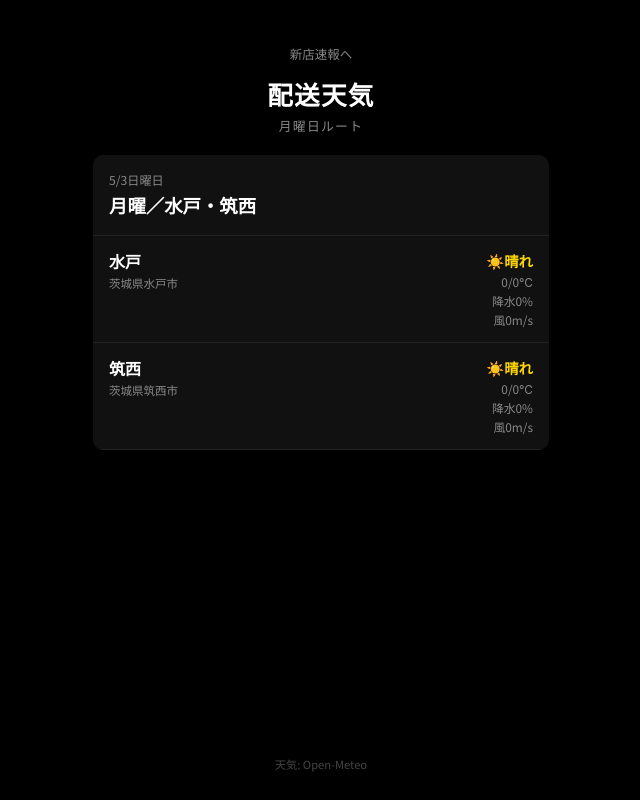
After one commit to katsuhiro46/ramen-shinten-app, a Flask app: page /weather in a window 1280 px wide. The commit adds this page. Shown: the whole page, without its empty margins (319-959 px from the left). Run offline with Flask 3, Linux system fonts and the light colour scheme; data that the repository does not hold is empty.

Commit message:
Add route weather detail page

```diff
--- a/app.py
+++ b/app.py
@@ -1,5 +1,5 @@
 from flask import Flask, render_template, jsonify, request, send_from_directory
-from modules import news_scraper, push_notifications
+from modules import news_scraper, push_notifications, route_weather
 
 app = Flask(__name__)
 
@@ -7,6 +7,11 @@ app = Flask(__name__)
 @app.route('/')
 def index():
     return render_template('index.html')
+
+
+@app.route('/weather')
+def weather_page():
+    return render_template('weather.html')
 
 
 @app.route('/manifest.json')
@@ -39,6 +44,24 @@ def get_news():
             "message": "データ取得に失敗しました",
             "error": str(e),
             "shops": [],
+        }), 500
+
+
+@app.route('/api/weather')
+def get_weather():
+    try:
+        base_date = route_weather.parse_base_date(request.args.get('date'))
+        weather = route_weather.get_tomorrow_route_weather(base_date)
+        return jsonify({
+            "status": "success",
+            "weather": weather,
+        })
+    except Exception as e:
+        print(f"Weather Error: {e}")
+        return jsonify({
+            "status": "error",
+            "message": "天気取得に失敗しました",
+            "error": str(e),
         }), 500
 
 
--- a/static/css/style.css
+++ b/static/css/style.css
@@ -55,6 +55,14 @@ header h1 {
     font-size: 1.6rem;
     font-weight: 900;
     letter-spacing: 0.05em;
+}
+
+.back-link {
+    display: inline-block;
+    margin-bottom: 12px;
+    color: var(--text-sub);
+    font-size: 0.78rem;
+    text-decoration: none;
 }
 
 .subtitle {
@@ -298,3 +306,74 @@ footer a {
 footer a:hover {
     color: var(--link);
 }
+
+/* ========== Weather ========== */
+.weather-card {
+    background: var(--surface);
+    border-radius: var(--radius);
+    overflow: hidden;
+}
+
+.weather-head {
+    padding: 16px;
+    border-bottom: 1px solid var(--border);
+}
+
+.weather-date {
+    color: var(--text-sub);
+    font-size: 0.76rem;
+    margin-bottom: 4px;
+}
+
+.weather-title {
+    font-size: 1.15rem;
+    line-height: 1.4;
+}
+
+.weather-list {
+    display: flex;
+    flex-direction: column;
+}
+
+.weather-row {
+    display: flex;
+    justify-content: space-between;
+    gap: 12px;
+    padding: 14px 16px;
+    border-bottom: 1px solid var(--border);
+}
+
+.weather-row h3 {
+    font-size: 1rem;
+    line-height: 1.4;
+}
+
+.weather-row p {
+    margin-top: 3px;
+    color: var(--text-sub);
+    font-size: 0.72rem;
+}
+
+.weather-values {
+    flex-shrink: 0;
+    min-width: 116px;
+    display: flex;
+    flex-direction: column;
+    align-items: flex-end;
+    gap: 2px;
+    color: var(--text-sub);
+    font-size: 0.74rem;
+}
+
+.weather-values strong {
+    color: var(--link);
+    font-size: 0.9rem;
+}
+
+.weather-attention {
+    padding: 14px 16px;
+    color: #ffcc66;
+    background: #17130a;
+    font-size: 0.86rem;
+    line-height: 1.5;
+}
--- /dev/null
+++ b/static/js/weather.js
@@ -0,0 +1,72 @@
+document.addEventListener('DOMContentLoaded', () => {
+    const loading = document.getElementById('weather-loading');
+    const card = document.getElementById('weather-card');
+    const subtitle = document.getElementById('weather-subtitle');
+    const date = document.getElementById('weather-date');
+    const title = document.getElementById('weather-title');
+    const list = document.getElementById('weather-list');
+    const attention = document.getElementById('weather-attention');
+
+    fetchWeather();
+
+    async function fetchWeather() {
+        try {
+            const response = await fetch('/api/weather');
+            const data = await response.json();
+
+            if (!response.ok || data.status === 'error') {
+                throw new Error(data.message || 'Weather API request failed');
+            }
+
+            renderWeather(data.weather);
+        } catch (err) {
+            console.error('Weather fetch error:', err);
+            loading.innerHTML = '<p class="error-msg">天気取得に失敗しました</p>';
+        }
+    }
+
+    function renderWeather(weather) {
+        const route = weather.route.join('・');
+        subtitle.textContent = `${weather.weekday_name}ルート`;
+        date.textContent = formatDate(weather.target_date);
+        title.textContent = `${weather.weekday_label}／${route}`;
+
+        list.innerHTML = '';
+        weather.forecasts.forEach(item => {
+            const row = document.createElement('article');
+            row.className = 'weather-row';
+            row.innerHTML = `
+                <div>
+                    <h3>${item.name}</h3>
+                    <p>${item.full_name}</p>
+                </div>
+                <div class="weather-values">
+                    <strong>${item.weather_icon}${item.weather_label}</strong>
+                    <span>${item.max_temp}/${item.min_temp}℃</span>
+                    <span>降水${item.precipitation}%</span>
+                    <span>風${Math.round(item.wind)}m/s</span>
+                </div>
+            `;
+            list.appendChild(row);
+        });
+
+        if (weather.attention) {
+            attention.textContent = weather.attention;
+            attention.classList.remove('hidden');
+        } else {
+            attention.classList.add('hidden');
+        }
+
+        loading.classList.add('hidden');
+        card.classList.remove('hidden');
+    }
+
+    function formatDate(value) {
+        const parsed = new Date(`${value}T00:00:00+09:00`);
+        return parsed.toLocaleDateString('ja-JP', {
+            month: 'numeric',
+            day: 'numeric',
+            weekday: 'long',
+        });
+    }
+});
--- /dev/null
+++ b/templates/weather.html
@@ -0,0 +1,50 @@
+<!DOCTYPE html>
+<html lang="ja">
+
+<head>
+    <meta charset="UTF-8">
+    <meta name="viewport" content="width=device-width, initial-scale=1.0, maximum-scale=1.0, user-scalable=no">
+    <meta name="apple-mobile-web-app-capable" content="yes">
+    <meta name="apple-mobile-web-app-title" content="配送天気">
+    <meta name="apple-mobile-web-app-status-bar-style" content="black">
+    <meta name="mobile-web-app-capable" content="yes">
+    <meta name="theme-color" content="#000000">
+    <title>明日の配送天気</title>
+    <link rel="manifest" href="/manifest.json">
+    <link href="https://fonts.googleapis.com/css2?family=Noto+Sans+JP:wght@400;700;900&display=swap" rel="stylesheet">
+    <link rel="stylesheet" href="/static/css/style.css">
+</head>
+
+<body>
+    <div class="container">
+        <header>
+            <a class="back-link" href="/">新店速報へ</a>
+            <h1>配送天気</h1>
+            <p id="weather-subtitle" class="subtitle">明日のルート</p>
+        </header>
+
+        <main id="main">
+            <div id="weather-loading" class="loading-state">
+                <div class="spinner"></div>
+                <p>天気を取得中...</p>
+            </div>
+            <section id="weather-card" class="weather-card hidden">
+                <div class="weather-head">
+                    <div>
+                        <p id="weather-date" class="weather-date"></p>
+                        <h2 id="weather-title" class="weather-title"></h2>
+                    </div>
+                </div>
+                <div id="weather-list" class="weather-list"></div>
+                <p id="weather-attention" class="weather-attention hidden"></p>
+            </section>
+        </main>
+
+        <footer>
+            <p>天気: Open-Meteo</p>
+        </footer>
+    </div>
+    <script src="/static/js/weather.js"></script>
+</body>
+
+</html>
```
Also changed, not shown: modules/route_weather.py (added, +180 -0 lines), scripts/weather_notify.py (+9 -166 lines).
